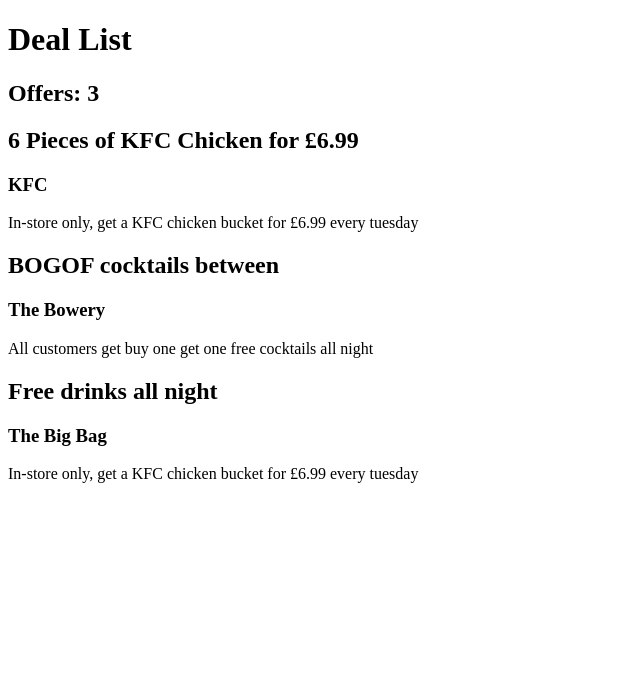
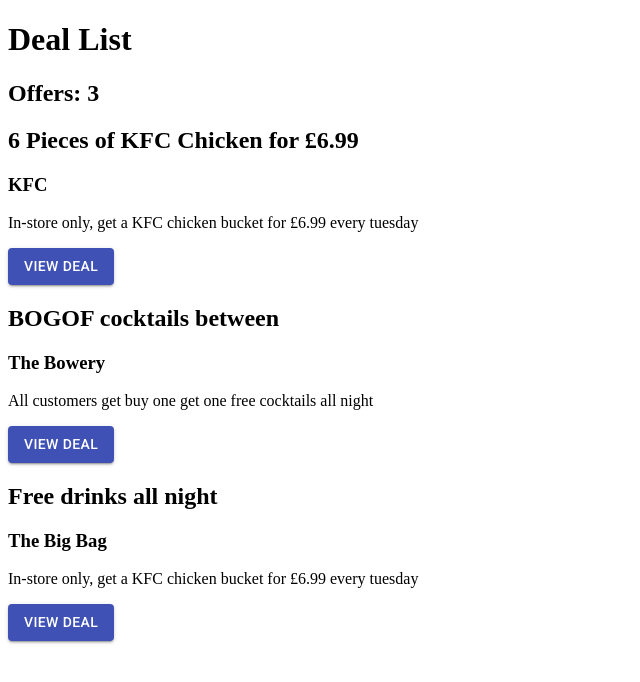
Before and after one commit to rsmarsh/mealdeal, a React (Create React App) app: page / in a window 1280 px wide. Shown: the top 682 px of the page, without its empty margins (0-640 px from the left). Built offline with nearby package versions, Linux system fonts and the light colour scheme.

Commit message:
added material-ui component

```diff
--- a/package.json
+++ b/package.json
@@ -3,6 +3,7 @@
   "version": "0.1.0",
   "private": true,
   "dependencies": {
+    "@material-ui/core": "^4.9.1",
     "@testing-library/jest-dom": "^4.2.4",
     "@testing-library/react": "^9.4.0",
     "@testing-library/user-event": "^7.2.1",
--- a/public/index.html
+++ b/public/index.html
@@ -3,7 +3,7 @@
   <head>
     <meta charset="utf-8" />
     <link rel="icon" href="%PUBLIC_URL%/favicon.ico" />
-    <meta name="viewport" content="width=device-width, initial-scale=1" />
+    <meta name="viewport" content="minimum-scale=1, width=device-width, initial-scale=1" />
     <meta name="theme-color" content="#000000" />
     <meta
       name="description"
@@ -24,6 +24,7 @@
       work correctly both with client-side routing and a non-root public URL.
       Learn how to configure a non-root public URL by running `npm run build`.
     -->
+    <link rel="stylesheet" href="https://fonts.googleapis.com/css?family=Roboto:300,400,500,700&display=swap" />
     <title>React App</title>
   </head>
   <body>
--- a/src/components/MiniDeal.js
+++ b/src/components/MiniDeal.js
@@ -1,4 +1,6 @@
 import React from 'react';
+
+import Button from '@material-ui/core/Button';
 
 const MiniDeal = (props) => {
     return (
@@ -6,6 +8,10 @@
             <h2>{props.title}</h2>
             <h3>{props.venue}</h3>
             <p>{props.description}</p>
+            <Button variant="contained" color="primary">
+                View Deal
+            </Button>
+
         </div>
     )
 };
```
Also changed, not shown: 1 other file (tests, documents, lock files or other folders).
